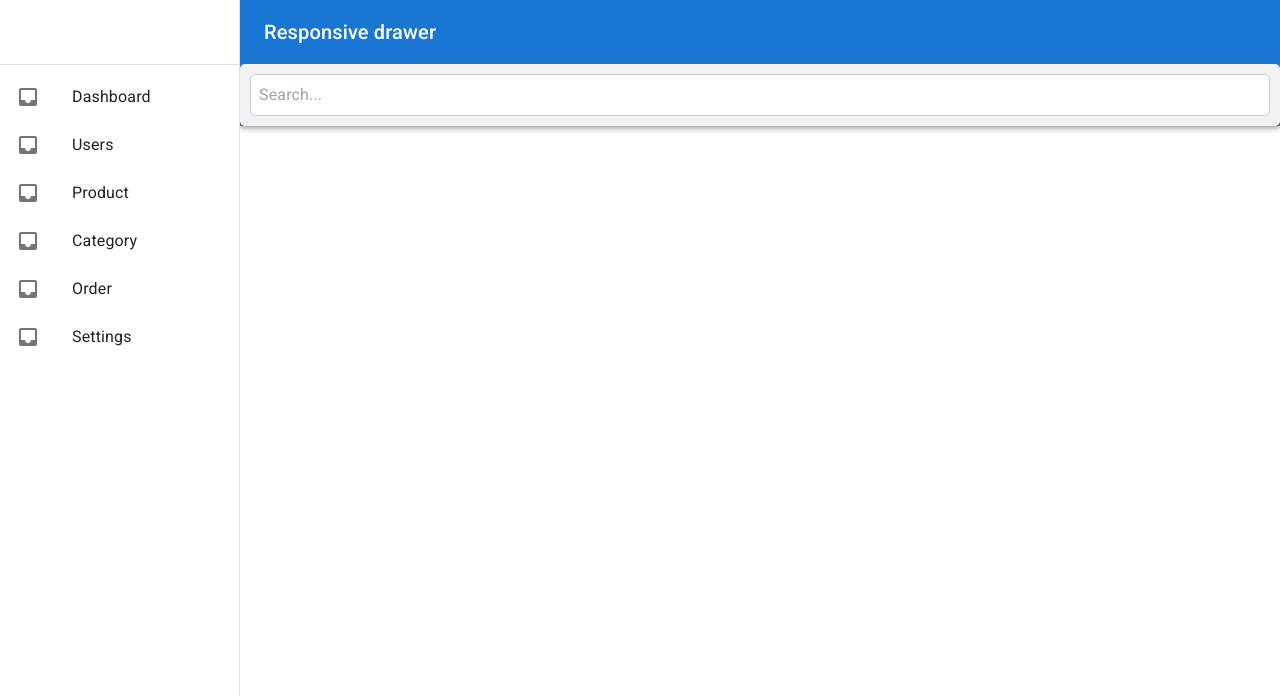
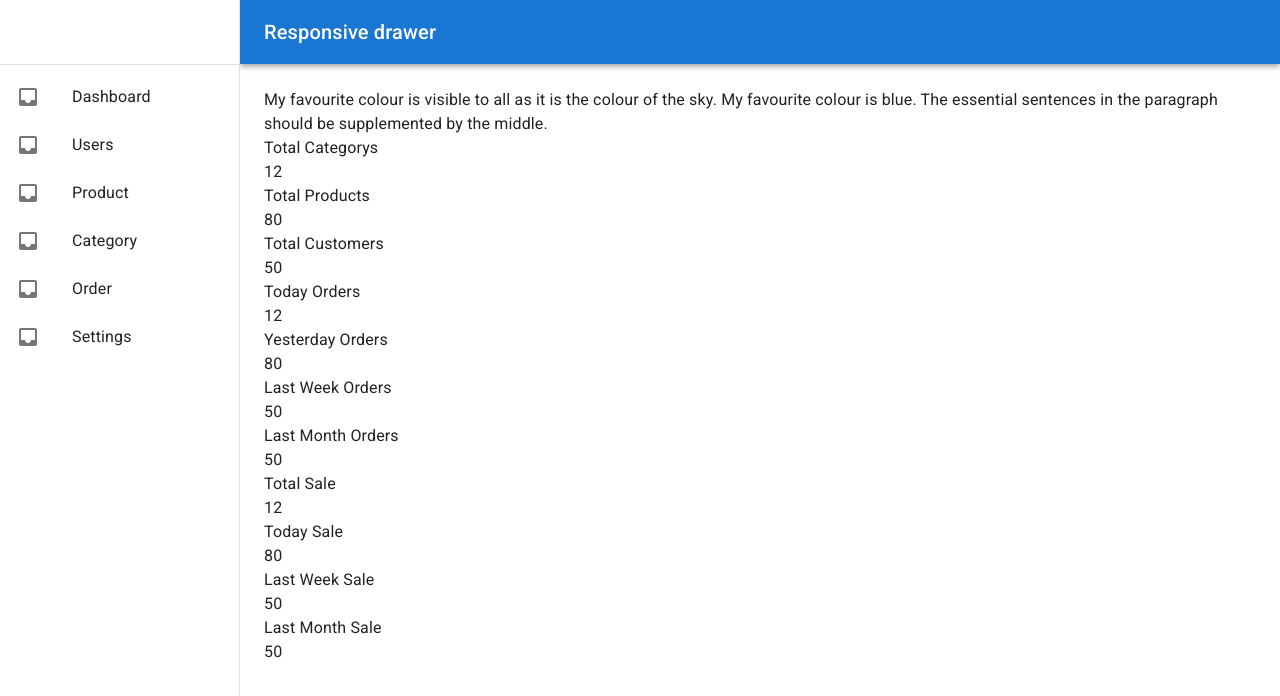
Before and after one commit to Ratinderpreetsingh/admin.github.io, a React (Vite) app: page / in a window 1280 px wide. Shown: the top 696 px of the page. Built offline with nearby package versions, Linux system fonts and the light colour scheme.

Commit message:
dasbord 05/12/23...home...10:18pm

```diff
--- a/src/Components/MainSiderbar/Sidebar.jsx
+++ b/src/Components/MainSiderbar/Sidebar.jsx
@@ -71,7 +71,7 @@ function ResponsiveDrawer(props) {
 
         </Toolbar>
 
-        <SerachBar/>
+        {/* <SerachBar/> */}
       </AppBar>
       <Box
         component="nav"
@@ -111,6 +111,7 @@ function ResponsiveDrawer(props) {
       >
 
         <Toolbar />
+        <p>My favourite colour is visible to all as it is the colour of the sky. My favourite colour is blue. The essential sentences in the paragraph should be supplemented by the middle.</p>
         <RoutesSidebar/>
       </Box>
     </Box>
--- a/src/Components/Sidebar/Dashboard.jsx
+++ /dev/null
@@ -1,7 +0,0 @@
-import React from 'react';
-
-const Dashboard = () => {
-  return <div>Dashboard Page</div>;
-};
-
-export default Dashboard;
--- a/src/Components/Sidebar/Sidebar.jsx
+++ b/src/Components/Sidebar/Sidebar.jsx
@@ -30,7 +30,7 @@ const AdminPanel = () => {
             <Menu />
           </Drawer>
           <main style={{ flexGrow: 1, padding: '24px', display: 'flex', justifyContent: 'center', alignItems: 'center' }}>
-          <SerachBar/>
+          {/* <SerachBar/> */}
             <Routes />
            </main>
 
--- /dev/null
+++ b/src/Pages/Dashboard/Dashbord.jsx
@@ -0,0 +1,67 @@
+import React from 'react';
+
+const Dashboard = () => {
+  return (
+    <>
+
+    <div className="grid grid-cols-12 gap-4 p-4">
+      <div className="col-span-4 bg-blue-500 text-white p-4 rounded shadow-md">
+        <h2 className="text-2xl font-semibold">Total Categorys</h2>
+        <p className="text-6xl">12</p>
+      </div>
+      <div className="col-span-4 bg-green-500 text-white p-4 rounded shadow-md">
+        <h2 className="text-2xl font-semibold">Total Products</h2>
+        <p className="text-6xl">80</p>
+      </div>
+      <div className="col-span-4 bg-yellow-500 text-white p-4 rounded shadow-md">
+        <h2 className="text-2xl font-semibold">Total Customers</h2>
+        <p className="text-6xl">50</p>
+      </div>
+
+    </div>
+    <div className="grid grid-cols-12 gap-4 p-4">
+      <div className="col-span-3 bg-orange-500 text-white p-4 rounded shadow-md">
+        <h2 className="text-2xl font-semibold">Today Orders</h2>
+        <p className="text-6xl">12</p>
+      </div>
+      <div className="col-span-3 bg-purple-500 text-white p-4 rounded shadow-md">
+        <h2 className="text-2xl font-semibold">Yesterday Orders</h2>
+        <p className="text-6xl">80</p>
+      </div>
+      <div className="col-span-3 bg-teal-500 text-white p-4 rounded shadow-md">
+        <h2 className="text-2xl font-semibold">Last Week Orders</h2>
+        <p className="text-6xl">50</p>
+      </div>
+      <div className="col-span-3 bg-rose-500 text-white p-4 rounded shadow-md">
+        <h2 className="text-2xl font-semibold">Last Month Orders</h2>
+        <p className="text-6xl">50</p>
+      </div>
+
+    </div>
+
+    {/* selling */}
+    <div className="grid grid-cols-12 gap-4 p-4">
+      <div className="col-span-3 bg-lime-500 text-white p-4 rounded shadow-md">
+        <h2 className="text-2xl font-semibold">Total Sale</h2>
+        <p className="text-6xl">12</p>
+      </div>
+      <div className="col-span-3 bg-rose-500 text-white p-4 rounded shadow-md">
+        <h2 className="text-2xl font-semibold">Today Sale</h2>
+        <p className="text-6xl">80</p>
+      </div>
+      <div className="col-span-3 bg-slate-500 text-white p-4 rounded shadow-md">
+        <h2 className="text-2xl font-semibold">Last Week Sale</h2>
+        <p className="text-6xl">50</p>
+      </div>
+      <div className="col-span-3 bg-amber-500 text-white p-4 rounded shadow-md">
+        <h2 className="text-2xl font-semibold">Last Month Sale</h2>
+        <p className="text-6xl">50</p>
+      </div>
+
+    </div>
+    </>
+
+  );
+};
+
+export default Dashboard;
--- /dev/null
+++ b/src/Pages/Order/OrderAdd.jsx
@@ -0,0 +1,132 @@
+import Modal from "@mui/material/Modal";
+import Box from "@mui/material/Box";
+import Typography from "@mui/material/Typography";
+import TextField from "@mui/material/TextField";
+import Button from "@mui/material/Button";
+import { useFormik } from "formik";
+import { FormControl, InputLabel, MenuItem, Select } from "@mui/material";
+import { useDispatch,useSelector } from "react-redux";
+import { useEffect, useState } from "react";
+import { getAll_User } from "../../Slice/User_Slice";
+import { getAllProducts } from "../../Slice/Product_Slice";
+const style = {
+  position: "absolute",
+  top: "50%",
+  left: "50%",
+  transform: "translate(-50%, -50%)",
+  width: 400,
+  bgcolor: "background.paper",
+  border: "2px solid #000",
+  boxShadow: 24,
+  p: 4,
+};
+
+const OrderAdd = ({ open, handleClose }) => {
+  const dispatch =useDispatch()
+  const [selectUser,setSelectUset]=useState('')
+  const [selectProduct,setSelectProduct]=useState('')
+
+  useEffect(()=>{
+     dispatch(getAll_User())
+     dispatch(getAllProducts())
+
+  },[dispatch])
+  const state = useSelector((state)=>state.user)
+  const product = useSelector((state)=>state.product)
+  console.log(product)
+const handleUser =(e)=>{
+setSelectUset(e.target.value)
+}
+const handleProduct =(e)=>{
+  setSelectProduct(e.target.value)
+  }
+
+  const initialValues = {
+    category: "",
+  };
+
+  const { values, handleChange, handleSubmit } = useFormik({
+    initialValues: initialValues,
+    onSubmit: (values) => {
+      console.log(values);
+      handleClose();
+    },
+  });
+
+  return (
+    <Modal
+      open={open}
+      onClose={handleClose}
+      aria-labelledby="modal-modal-title"
+      aria-describedby="modal-modal-description"
+    >
+      <Box sx={style}>
+        <Typography id="modal-modal-title" variant="h6" component="h2">
+          Add Order
+        </Typography>
+        <form onSubmit={handleSubmit}>
+          <TextField
+            id="category"
+            name="category"
+            label="Category Name"
+            variant="outlined"
+            fullWidth
+            margin="normal"
+            onChange={handleChange}
+            value={values.category}
+          />
+           <TextField
+            id="category"
+            name="category"
+            label="Category Name"
+            variant="outlined"
+            fullWidth
+            margin="normal"
+            onChange={handleChange}
+            value={values.category}
+          />
+          <FormControl fullWidth>
+            <InputLabel id="demo-simple-select-label">User</InputLabel>
+            <Select
+              labelId="demo-simple-select-label"
+              id="demo-simple-select"
+              value={selectUser}
+              label="User"
+              onChange={handleUser}
+            >{
+              state?.user?.map((items,index)=>{
+                return <MenuItem key={index} value={items?.name}>{items?.name}</MenuItem>
+              })
+            }
+
+
+            </Select>
+          </FormControl>
+          <FormControl fullWidth>
+            <InputLabel id="demo-simple-select-label">Products</InputLabel>
+            <Select
+              labelId="demo-simple-select-label"
+              id="demo-simple-select"
+              value={selectProduct}
+              label="Products"
+              onChange={handleProduct}
+            >{
+              product?.Products?.map((items,index)=>{
+                return <MenuItem key={index} value={items?.productname}>{items?.productname}</MenuItem>
+              })
+            }
+
+
+            </Select>
+          </FormControl>
+
+          <Button type="submit" variant="contained" color="primary">
+            Add Order
+          </Button>
+        </form>
+      </Box>
+    </Modal>
+  );
+};
+
+export default OrderAdd;
--- a/src/Routes.jsx
+++ b/src/Routes.jsx
@@ -1,6 +1,5 @@
 import React from 'react';
 import { Routes, Route } from 'react-router-dom';
-import Dashboard from './Components/Sidebar/Dashboard';
 import Settings from './Components/Sidebar/Setting';
 import Product from './Pages/Product/Product';
 import Category from './Pages/Category/Category';
@@ -10,11 +9,12 @@ import ProtectedRoutes from './ProtectedRoutes/ProtectedRoutes';
 import Order from './Pages/Order/Order'
 import OrderView from './Pages/Order/OrderView';
 import User from './Pages/User/User';
+import Dashbord from './Pages/Dashboard/Dashbord';
 const RoutesSidebar = () => {
   return (
     <Routes>
       <Route path='/login'              element={<Login />} />
-      <Route path="/"                   element={<ProtectedRoutes><Dashboard />  </ProtectedRoutes> } />
+      <Route path="/"                   element={<ProtectedRoutes><Dashbord  />  </ProtectedRoutes> } />
       <Route path="/users"              element={<ProtectedRoutes><User />      </ProtectedRoutes>}/>
 
       {/* products */}
```
Also changed, not shown: src/Pages/Order/Order.jsx (+81 -67 lines).
